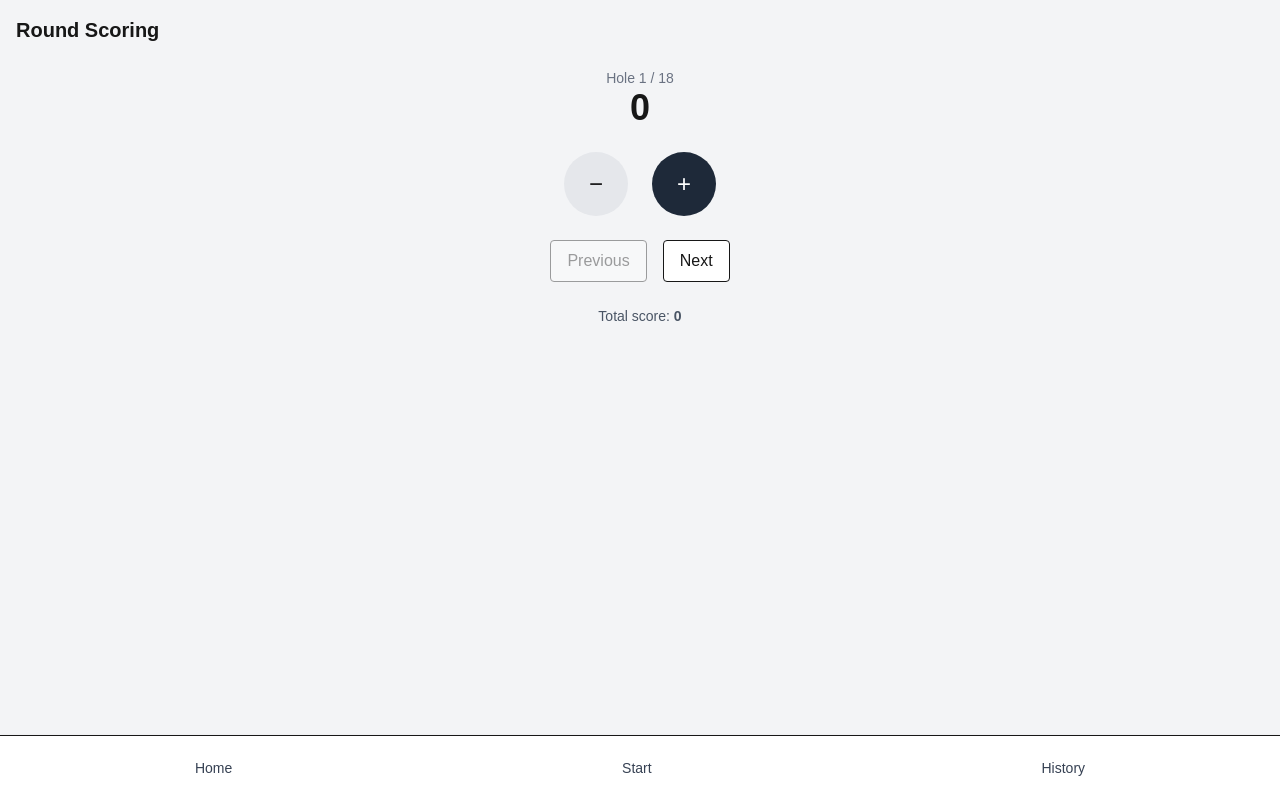
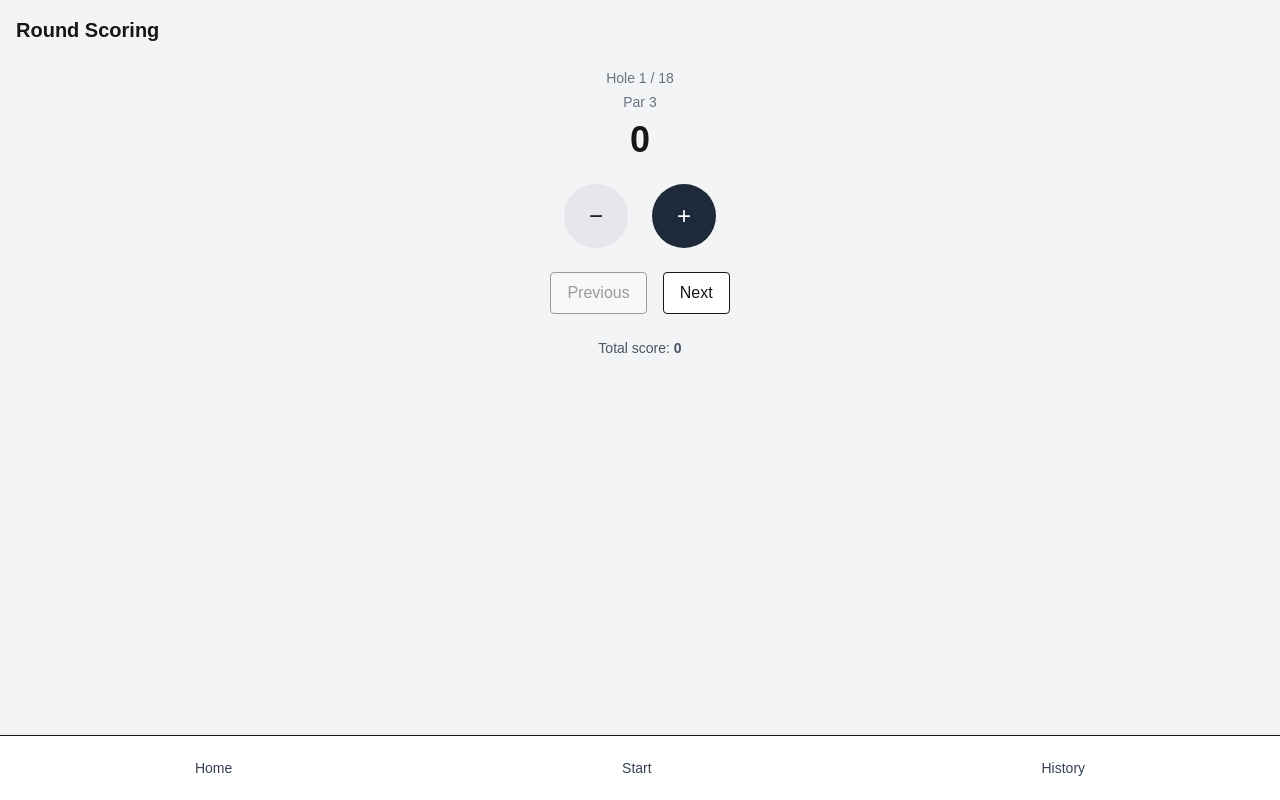
Before and after one commit to ergosha/discgolf-score-app, a Next.js app: page /round in a window 1280 px wide. Built offline with nearby package versions, Linux system fonts and the light colour scheme.

Commit message:
Added constant par 3. Score relative to par

```diff
--- a/src/app/components/round/Scorecard.tsx
+++ b/src/app/components/round/Scorecard.tsx
@@ -3,6 +3,8 @@
 import { useState } from "react";
 
 const TOTAL_HOLES = 18;
+
+const PARS = Array(TOTAL_HOLES).fill(3);
 
 export default function ScoreCard() {
   const [currentHole, setCurrentHole] = useState(1);
@@ -11,6 +13,9 @@ export default function ScoreCard() {
   );
 
   const currentIndex = currentHole - 1;
+  const holePar = PARS[currentIndex];
+  const holeScore = scores[currentIndex];
+  const relativeToPar = holeScore - holePar;
   const totalScore = scores.reduce((a, b) => a + b, 0);
 
   const increment = () => {
@@ -37,9 +42,32 @@ export default function ScoreCard() {
         <p className="text-sm text-gray-500">
           Hole {currentHole} / {TOTAL_HOLES}
         </p>
-        <p className="text-4xl font-bold">
-          {scores[currentIndex]}
+
+        <p className="text-sm text-gray-500 mt-1">
+          Par {holePar}
         </p>
+
+        <p className="text-4xl font-bold mt-2">
+          {holeScore}
+        </p>
+
+        {holeScore > 0 && (
+          <p
+            className={`text-sm mt-1 ${
+              relativeToPar > 0
+                ? "text-red-600"
+                : relativeToPar < 0
+                ? "text-green-600"
+                : "text-gray-600"
+            }`}
+          >
+            {relativeToPar === 0
+              ? "Even par"
+              : relativeToPar > 0
+              ? `+${relativeToPar}`
+              : relativeToPar}
+          </p>
+        )}
       </div>
 
       <div className="flex gap-6">
```
